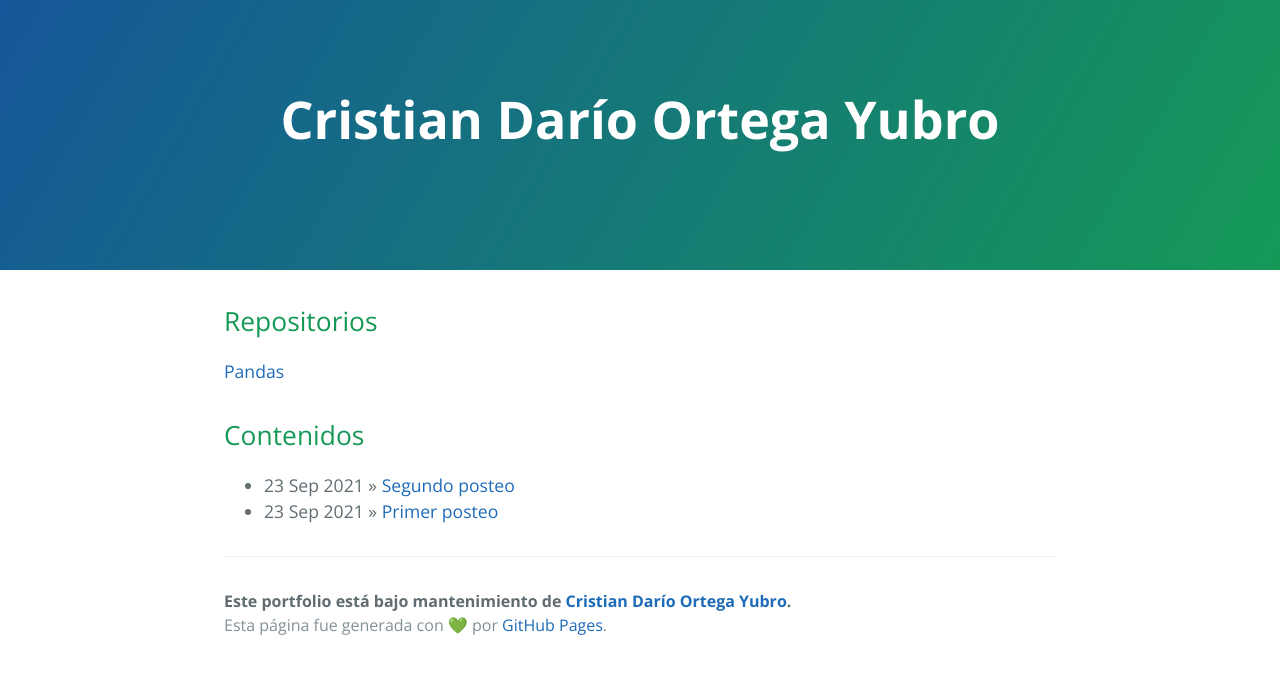
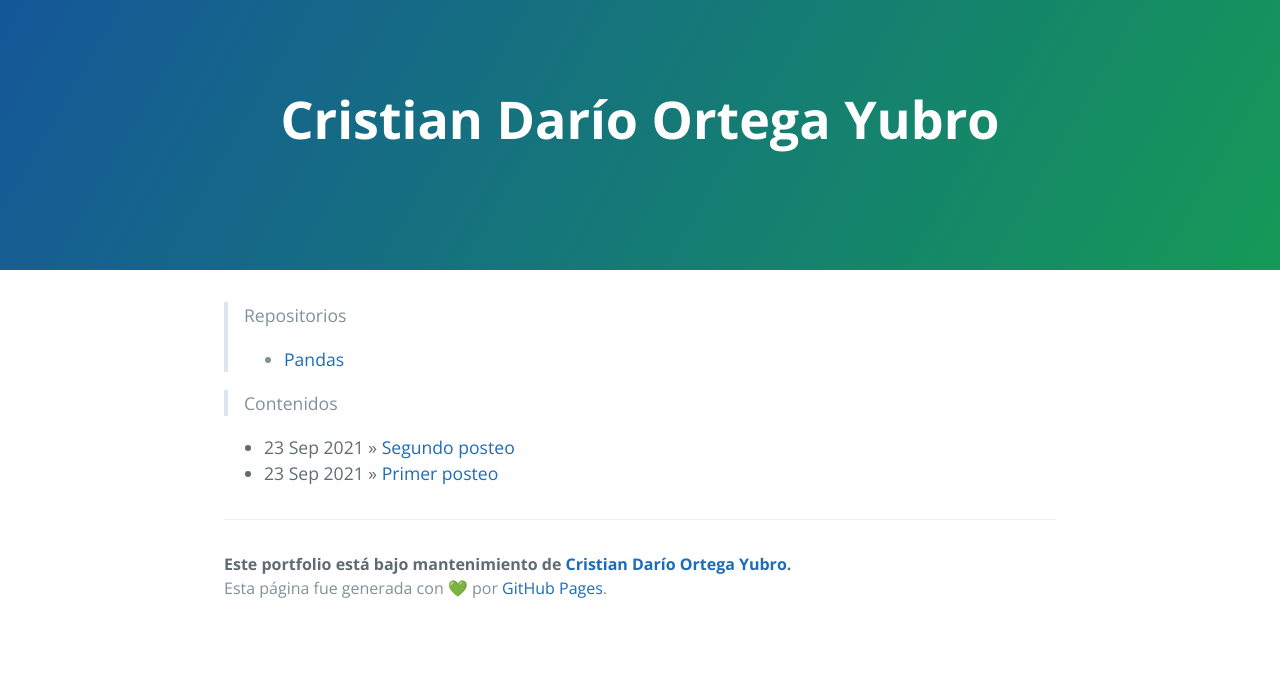
Before and after one commit to cristiandarioortegayubro/portfolio, a Jekyll site: the page built from index.md, in a window 1280 px wide. Shown: the top 674 px of the page. Built offline with Jekyll 4.4.1, drawn with Linux system fonts in a browser that asks for light colours.

Commit message:
Update and rename index.html to index.md

```diff
--- a/index.html
+++ b/index.md
@@ -3,14 +3,13 @@ layout: default
 title: {{ site.name }}
 ---
 
-<div id="home">
-  <h2> Repositorios</h2>
-       <a href="md/pandas.md">Pandas</a>
+> Repositorios
+- [Pandas](md/pandas.md)
 
-  <h2>Contenidos</h2>
+> Contenidos
+
   <ul class="posts">
     {% for post in site.posts %}
       <li><span>{{ post.date | date_to_string }}</span> &raquo; <a href="{{ site.baseurl }}{{ post.url }}">{{ post.title }}</a></li>
     {% endfor %}
   </ul>
-</div>
```
